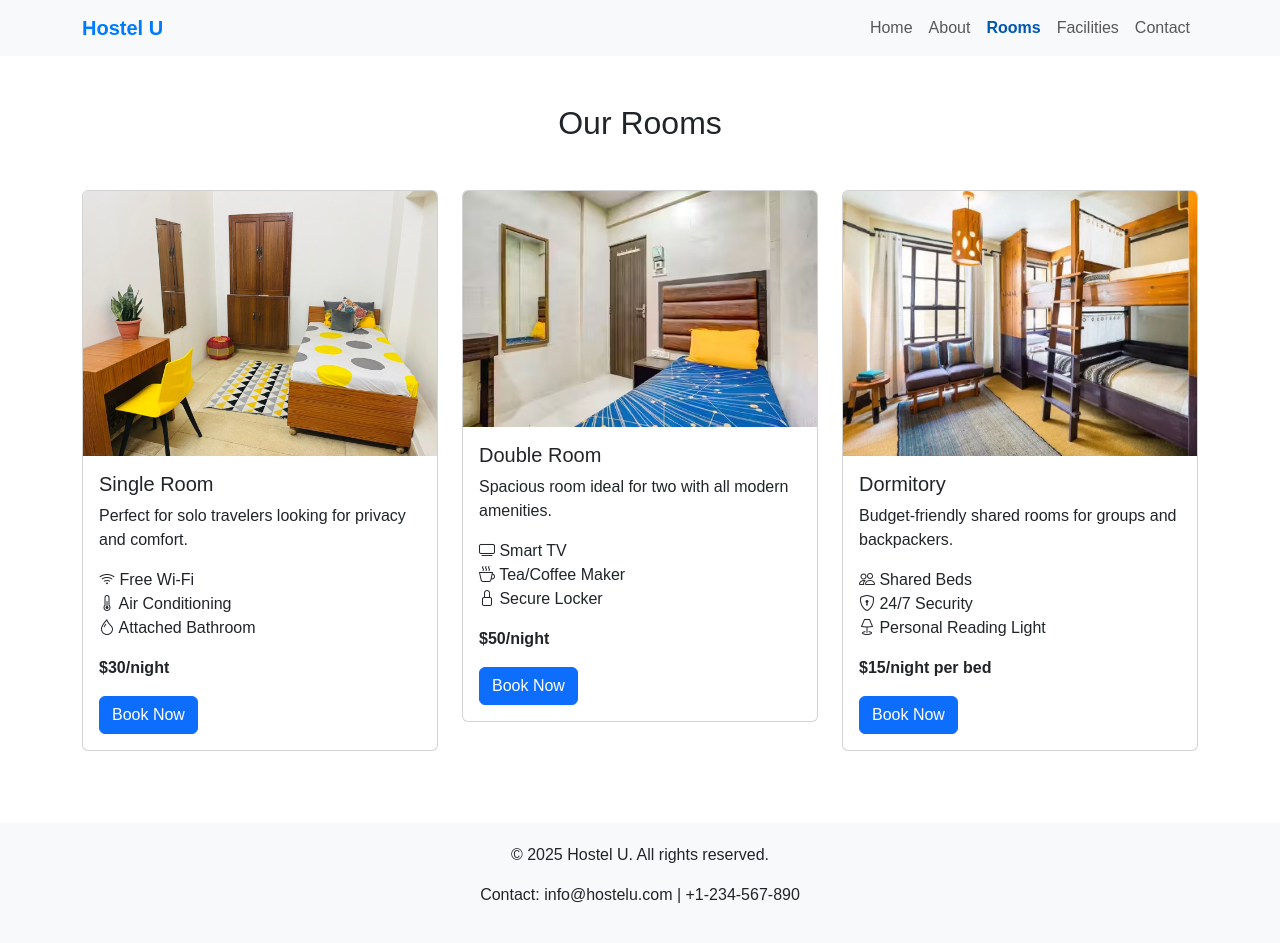
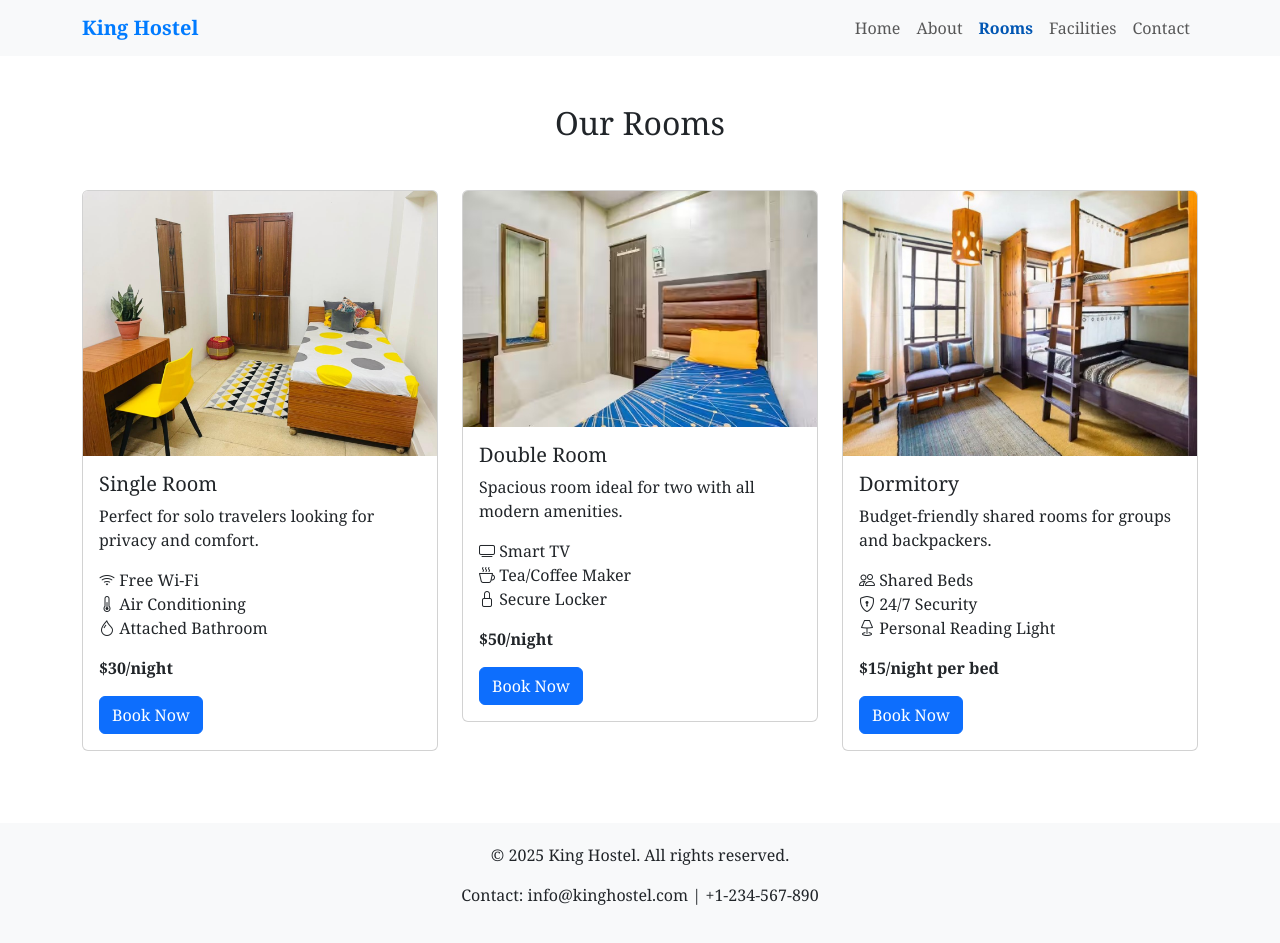
Before and after one commit to savan-navadiya63/hostel, a plain HTML site: page rooms.html in a window 1280 px wide. Drawn offline with nearby package versions, Linux system fonts and the light colour scheme.

Commit message:
rooms.html

```diff
--- a/rooms.html
+++ b/rooms.html
@@ -3,15 +3,15 @@
 <head>
   <meta charset="UTF-8">
   <meta name="viewport" content="width=device-width, initial-scale=1.0">
-  <title>Hostel U - Rooms</title>
-  <meta name="description" content="Explore Hostel U room options including single, double, and dormitory stays with affordable prices.">
+  <title>King Hostel - Rooms</title>
+  <meta name="description" content="Explore King Hostel room options including single, double, and dormitory stays with affordable prices.">
   <link rel="icon" href="favicon.ico">
   <!-- Bootstrap CSS -->
   <link href="https://cdn.jsdelivr.net/npm/bootstrap@5.3.3/dist/css/bootstrap.min.css" rel="stylesheet">
   <!-- Bootstrap Icons -->
   <link href="https://cdn.jsdelivr.net/npm/bootstrap-icons@1.10.5/font/bootstrap-icons.css" rel="stylesheet">
   <style>
-    body { font-family: 'Arial', sans-serif; }
+    body { font-family: Cambria, Cochin, Georgia, Times, 'Times New Roman', serif; }
     .navbar { background-color: #f8f9fa; transition: box-shadow 0.3s ease; }
     .navbar.scrolled { box-shadow: 0 2px 5px rgba(0,0,0,0.1); }
     .navbar-brand { font-weight: bold; color: #007bff !important; }
@@ -34,7 +34,7 @@
   <!-- Navbar -->
   <nav class="navbar navbar-expand-lg navbar-light sticky-top">
     <div class="container">
-      <a class="navbar-brand" href="index.html">Hostel U</a>
+      <a class="navbar-brand" href="index.html">King Hostel</a>
       <button class="navbar-toggler" data-bs-toggle="collapse" data-bs-target="#navbarNav">
         <span class="navbar-toggler-icon"></span>
       </button>
@@ -113,8 +113,8 @@
   <!-- Footer -->
   <footer class="text-center">
     <div class="container">
-      <p>&copy; 2025 Hostel U. All rights reserved.</p>
-      <p>Contact: info@hostelu.com | +1-234-567-890</p>
+      <p>&copy; 2025 King Hostel. All rights reserved.</p>
+      <p>Contact: info@kinghostel.com | +1-234-567-890</p>
     </div>
   </footer>
 
```
